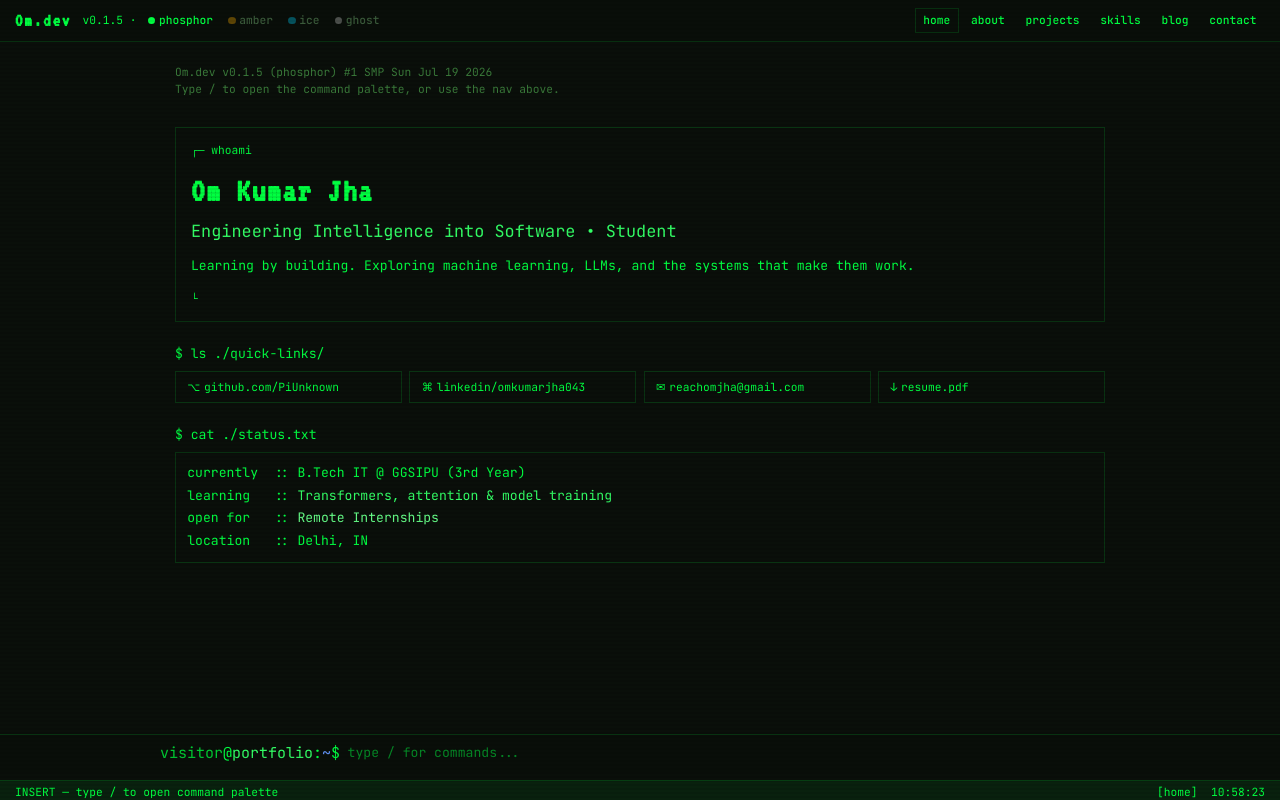
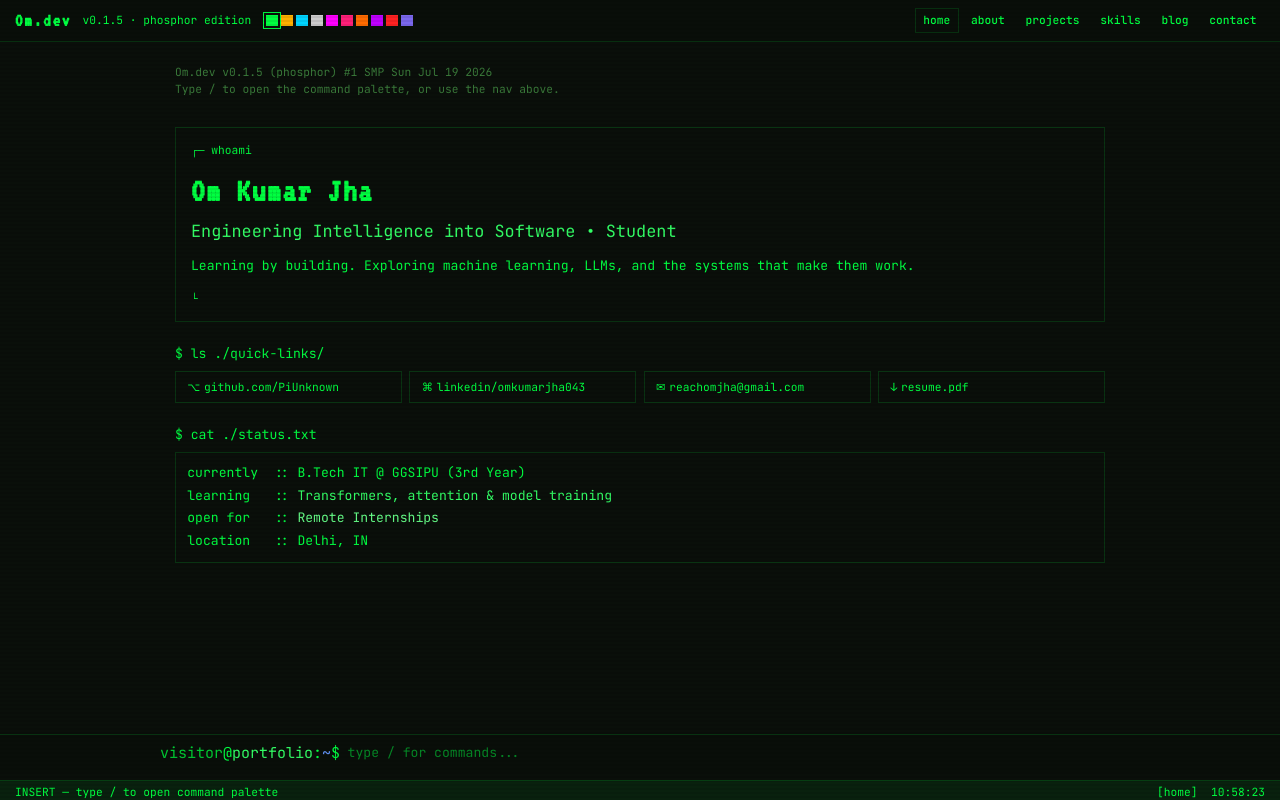
Before and after one commit to PiUnknown/terminal-style-portfolio, a React (Vite) app: page / in a window 1280 px wide. Built offline with nearby package versions, Linux system fonts and the light colour scheme.

Commit message:
feat: expand theme system and add desktop and mobile switchers

```diff
--- a/src/app/App.tsx
+++ b/src/app/App.tsx
@@ -5,6 +5,111 @@ import { Analytics } from "@vercel/analytics/react";
 // ── Types ────────────────────────────────────────────────────────────────────
 
 type Section = "home" | "about" | "projects" | "skills" | "blog" | "contact";
+
+type ThemeId = "phosphor" | "amber" | "ice" | "ghost" | "synthwave" | "miami" | "solar" | "plasma" | "redline" | "c64";
+
+const THEMES: Record<ThemeId, { label: string; vars: Record<string, string> }> = {
+  phosphor: {
+    label: "phosphor edition",
+    vars: {
+      "--background": "#0a0f0a", "--foreground": "#00ff41", "--card": "#0d1a0d",
+      "--card-foreground": "#00ff41", "--primary": "#00ff41", "--primary-foreground": "#0a0f0a",
+      "--secondary": "#0f2010", "--secondary-foreground": "#00cc33",
+      "--muted": "#0f1a0f", "--muted-foreground": "#3a7a3a",
+      "--accent": "#00cc33", "--border": "rgba(0,255,65,0.15)", "--ring": "rgba(0,255,65,0.4)", "--radius": "0rem",
+    },
+  },
+  amber: {
+    label: "amber edition",
+    vars: {
+      "--background": "#0f0900", "--foreground": "#ffb000", "--card": "#1a1000",
+      "--card-foreground": "#ffb000", "--primary": "#ffb000", "--primary-foreground": "#0f0900",
+      "--secondary": "#201400", "--secondary-foreground": "#cc8800",
+      "--muted": "#180f00", "--muted-foreground": "#7a5500",
+      "--accent": "#cc8800", "--border": "rgba(255,176,0,0.15)", "--ring": "rgba(255,176,0,0.4)", "--radius": "0rem",
+    },
+  },
+  ice: {
+    label: "ice edition",
+    vars: {
+      "--background": "#000d0f", "--foreground": "#00d4ff", "--card": "#001a20",
+      "--card-foreground": "#00d4ff", "--primary": "#00d4ff", "--primary-foreground": "#000d0f",
+      "--secondary": "#002030", "--secondary-foreground": "#00aacc",
+      "--muted": "#001520", "--muted-foreground": "#006680",
+      "--accent": "#00aacc", "--border": "rgba(0,212,255,0.15)", "--ring": "rgba(0,212,255,0.4)", "--radius": "0rem",
+    },
+  },
+  ghost: {
+    label: "ghost edition",
+    vars: {
+      "--background": "#0a0a0a", "--foreground": "#cccccc", "--card": "#141414",
+      "--card-foreground": "#cccccc", "--primary": "#cccccc", "--primary-foreground": "#0a0a0a",
+      "--secondary": "#1e1e1e", "--secondary-foreground": "#aaaaaa",
+      "--muted": "#181818", "--muted-foreground": "#666666",
+      "--accent": "#aaaaaa", "--border": "rgba(204,204,204,0.15)", "--ring": "rgba(204,204,204,0.4)", "--radius": "0rem",
+    },
+  },
+  synthwave: {
+    label: "synthwave edition",
+    vars: {
+      "--background": "#0d0014", "--foreground": "#ff00ff", "--card": "#180020",
+      "--card-foreground": "#ff00ff", "--primary": "#ff00ff", "--primary-foreground": "#0d0014",
+      "--secondary": "#250030", "--secondary-foreground": "#cc00cc",
+      "--muted": "#1a0020", "--muted-foreground": "#7a007a",
+      "--accent": "#cc00cc", "--border": "rgba(255,0,255,0.15)", "--ring": "rgba(255,0,255,0.4)", "--radius": "0rem",
+    },
+  },
+  miami: {
+    label: "miami edition",
+    vars: {
+      "--background": "#0a000a", "--foreground": "#ff2079", "--card": "#1a0015",
+      "--card-foreground": "#ff2079", "--primary": "#ff2079", "--primary-foreground": "#0a000a",
+      "--secondary": "#200018", "--secondary-foreground": "#cc1a61",
+      "--muted": "#180012", "--muted-foreground": "#7a1040",
+      "--accent": "#cc1a61", "--border": "rgba(255,32,121,0.15)", "--ring": "rgba(255,32,121,0.4)", "--radius": "0rem",
+    },
+  },
+  solar: {
+    label: "solar edition",
+    vars: {
+      "--background": "#0f0800", "--foreground": "#ff6b00", "--card": "#1a1000",
+      "--card-foreground": "#ff6b00", "--primary": "#ff6b00", "--primary-foreground": "#0f0800",
+      "--secondary": "#201200", "--secondary-foreground": "#cc5500",
+      "--muted": "#180f00", "--muted-foreground": "#7a3300",
+      "--accent": "#cc5500", "--border": "rgba(255,107,0,0.15)", "--ring": "rgba(255,107,0,0.4)", "--radius": "0rem",
+    },
+  },
+  plasma: {
+    label: "plasma edition",
+    vars: {
+      "--background": "#0a000f", "--foreground": "#bf00ff", "--card": "#150020",
+      "--card-foreground": "#bf00ff", "--primary": "#bf00ff", "--primary-foreground": "#0a000f",
+      "--secondary": "#1a0028", "--secondary-foreground": "#9900cc",
+      "--muted": "#120018", "--muted-foreground": "#5a0080",
+      "--accent": "#9900cc", "--border": "rgba(191,0,255,0.15)", "--ring": "rgba(191,0,255,0.4)", "--radius": "0rem",
+    },
+  },
+  redline: {
+    label: "redline edition",
+    vars: {
+      "--background": "#0f0000", "--foreground": "#ff2222", "--card": "#1a0000",
+      "--card-foreground": "#ff2222", "--primary": "#ff2222", "--primary-foreground": "#0f0000",
+      "--secondary": "#200000", "--secondary-foreground": "#cc1a1a",
+      "--muted": "#180000", "--muted-foreground": "#7a1010",
+      "--accent": "#cc1a1a", "--border": "rgba(255,34,34,0.15)", "--ring": "rgba(255,34,34,0.4)", "--radius": "0rem",
+    },
+  },
+  c64: {
+    label: "c64 edition",
+    vars: {
+      "--background": "#00003a", "--foreground": "#7b68ee", "--card": "#000050",
+      "--card-foreground": "#7b68ee", "--primary": "#7b68ee", "--primary-foreground": "#00003a",
+      "--secondary": "#000060", "--secondary-foreground": "#6255be",
+      "--muted": "#000048", "--muted-foreground": "#3a3280",
+      "--accent": "#6255be", "--border": "rgba(123,104,238,0.15)", "--ring": "rgba(123,104,238,0.4)", "--radius": "0rem",
+    },
+  },
+};
 
 interface BlogPost {
   id: string;
@@ -208,26 +313,7 @@ const SKILLS = {
 
 const VERSION = "v0.1.5";
 
-type ThemeId = "phosphor" | "amber" | "ice" | "ghost";
-
-const THEMES: Record<ThemeId, { label: string; dot: string; vars: Record<string, string> }> = {
-  phosphor: {
-    label: "phosphor", dot: "#00ff41",
-    vars: { "--background": "#0a0f0a", "--foreground": "#00ff41", "--primary": "#00ff41", "--primary-foreground": "#0a0f0a", "--card": "#0d1a0d", "--card-foreground": "#00ff41", "--secondary": "#0f2010", "--secondary-foreground": "#00cc33", "--muted": "#0f1a0f", "--muted-foreground": "#3a7a3a", "--accent": "#00cc33", "--border": "rgba(0,255,65,0.15)", "--ring": "rgba(0,255,65,0.4)" },
-  },
-  amber: {
-    label: "amber", dot: "#ffb000",
-    vars: { "--background": "#0f0900", "--foreground": "#ffb000", "--primary": "#ffb000", "--primary-foreground": "#0f0900", "--card": "#1a1000", "--card-foreground": "#ffb000", "--secondary": "#1f1400", "--secondary-foreground": "#cc8c00", "--muted": "#150c00", "--muted-foreground": "#7a5500", "--accent": "#cc8c00", "--border": "rgba(255,176,0,0.15)", "--ring": "rgba(255,176,0,0.4)" },
-  },
-  ice: {
-    label: "ice", dot: "#00d4ff",
-    vars: { "--background": "#000d0f", "--foreground": "#00d4ff", "--primary": "#00d4ff", "--primary-foreground": "#000d0f", "--card": "#001a1f", "--card-foreground": "#00d4ff", "--secondary": "#001f25", "--secondary-foreground": "#00aacc", "--muted": "#00151a", "--muted-foreground": "#006a80", "--accent": "#00aacc", "--border": "rgba(0,212,255,0.15)", "--ring": "rgba(0,212,255,0.4)" },
-  },
-  ghost: {
-    label: "ghost", dot: "#cccccc",
-    vars: { "--background": "#0a0a0a", "--foreground": "#cccccc", "--primary": "#cccccc", "--primary-foreground": "#0a0a0a", "--card": "#111111", "--card-foreground": "#cccccc", "--secondary": "#1a1a1a", "--secondary-foreground": "#999999", "--muted": "#141414", "--muted-foreground": "#555555", "--accent": "#999999", "--border": "rgba(204,204,204,0.15)", "--ring": "rgba(204,204,204,0.4)" },
-  },
-};
+type ThemeId = "phosphor" | "amber" | "ice" | "ghost" | "synthwave" | "miami" | "solar" | "plasma" | "redline" | "c64";
 
 // ── Commands ──────────────────────────────────────────────────────────────────
 
@@ -302,7 +388,7 @@ function ScanlineOverlay() {
   return <div className="scanline" />;
 }
 
-function StatusBar({ section }: { section: Section }) {
+function StatusBar({ section, theme }: { section: Section; theme: ThemeId }) {
   const [time, setTime] = useState(new Date());
   useEffect(() => {
     const id = setInterval(() => setTime(new Date()), 1000);
@@ -312,7 +398,7 @@ function StatusBar({ section }: { section: Section }) {
   return (
     <div
       className="fixed bottom-0 left-0 right-0 z-40 flex items-center justify-between px-3 sm:px-4 py-1 text-xs border-t border-border select-none"
-      style={{ background: "rgba(0,255,65,0.08)", fontFamily: "'JetBrains Mono', monospace", paddingBottom: "env(safe-area-inset-bottom)" }}
+      style={{ background: `color-mix(in srgb, ${THEMES[theme].vars["--primary"]} 8%, transparent)`, fontFamily: "'JetBrains Mono', monospace", paddingBottom: "env(safe-area-inset-bottom)" }}
     >
       <span className="text-muted-foreground">
         <span className="text-primary hidden sm:inline">INSERT</span>
@@ -1215,22 +1301,22 @@ export default function App() {
               Om.dev
             </button>
             <div className="flex items-center gap-2">
-              <span className="text-muted-foreground text-xs hidden sm:inline">{VERSION} ·</span>
-              {(Object.keys(THEMES) as ThemeId[]).map((id) => (
-                <button
-                  key={id}
-                  onClick={(e) => { e.stopPropagation(); setTheme(id); }}
-                  title={THEMES[id].label}
-                  className="flex items-center gap-1 text-xs transition-colors px-1"
-                  style={{ color: theme === id ? THEMES[id].dot : "#3a5a3a" }}
-                >
-                  <span
-                    className="inline-block w-2 h-2 rounded-full"
-                    style={{ background: THEMES[id].dot, opacity: theme === id ? 1 : 0.35 }}
+              <span className="text-muted-foreground text-xs hidden sm:inline">{VERSION} · {THEMES[theme].label}</span>
+              <div className="hidden sm:flex items-center gap-1 ml-2">
+                {(Object.keys(THEMES) as ThemeId[]).map((t) => (
+                  <button
+                    key={t}
+                    title={THEMES[t].label}
+                    onClick={(e) => { e.stopPropagation(); setTheme(t); }}
+                    className="w-3 h-3 transition-transform hover:scale-125"
+                    style={{
+                      background: THEMES[t].vars["--primary"],
+                      outline: theme === t ? `1px solid ${THEMES[t].vars["--primary"]}` : "none",
+                      outlineOffset: "2px",
+                    }}
                   />
-                  <span className="hidden sm:inline">{THEMES[id].label}</span>
-                </button>
-              ))}
+                ))}
+              </div>
             </div>
           </div>
 
@@ -1278,6 +1364,22 @@ export default function App() {
                 {s}
               </button>
             ))}
+            <div className="flex items-center gap-2 px-1 pt-2 border-t border-border mt-1 w-full">
+              <span className="text-muted-foreground text-xs">theme:</span>
+              {(Object.keys(THEMES) as ThemeId[]).map((t) => (
+                <button
+                  key={t}
+                  title={THEMES[t].label}
+                  onClick={(e) => { e.stopPropagation(); setTheme(t); }}
+                  className="w-4 h-4 transition-transform hover:scale-125"
+                  style={{
+                    background: THEMES[t].vars["--primary"],
+                    outline: theme === t ? `1px solid ${THEMES[t].vars["--primary"]}` : "none",
+                    outlineOffset: "2px",
+                  }}
+                />
+              ))}
+            </div>
           </nav>
         )}
       </header>
@@ -1287,7 +1389,7 @@ export default function App() {
         {/* Boot message */}
         <div className="text-muted-foreground text-xs mb-6 space-y-0.5">
           <div style={{ color: "#3a7a3a" }}>
-            Om.dev {VERSION} ({THEMES[theme].label}) #1 SMP {new Date().toDateString()}
+            Om.dev {VERSION} ({theme}) #1 SMP {new Date().toDateString()}
           </div>
           <div style={{ color: "#3a7a3a" }}>
             Type <span className="text-primary">/</span> to open the command palette, or use the nav above.
@@ -1349,7 +1451,7 @@ export default function App() {
         </div>
       </div>
 
-      <StatusBar section={section} />
+      <StatusBar section={section} theme={theme} />
       <SpeedInsights />
       <Analytics />
     </div>
```
